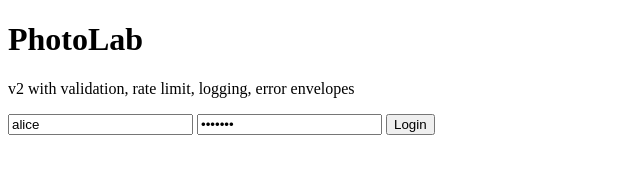
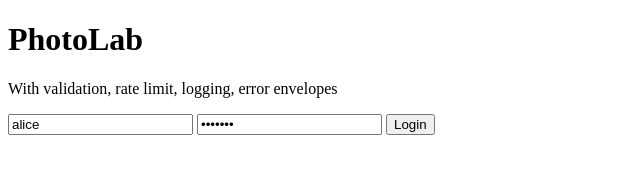
Before and after one commit to dash44/videolab, a website: page public/index.html in a window 1280 px wide. Shown: the full height of the page, 0-640 px from the left. Drawn offline with Linux system fonts and the light colour scheme.

Commit message:
removed v2

```diff
--- a/public/index.html
+++ b/public/index.html
@@ -1,7 +1,7 @@
 <!doctype html><html><head><meta charset="utf-8"><title>PhotoLab</title></head>
 <body>
 <h1>PhotoLab</h1>
-<p>v2 with validation, rate limit, logging, error envelopes</p>
+<p>With validation, rate limit, logging, error envelopes</p>
 <section id="login">
     <input id="user" placeholder="username" value="alice">
     <input id="pass" type="password" placeholder="password" value="test123">
```
